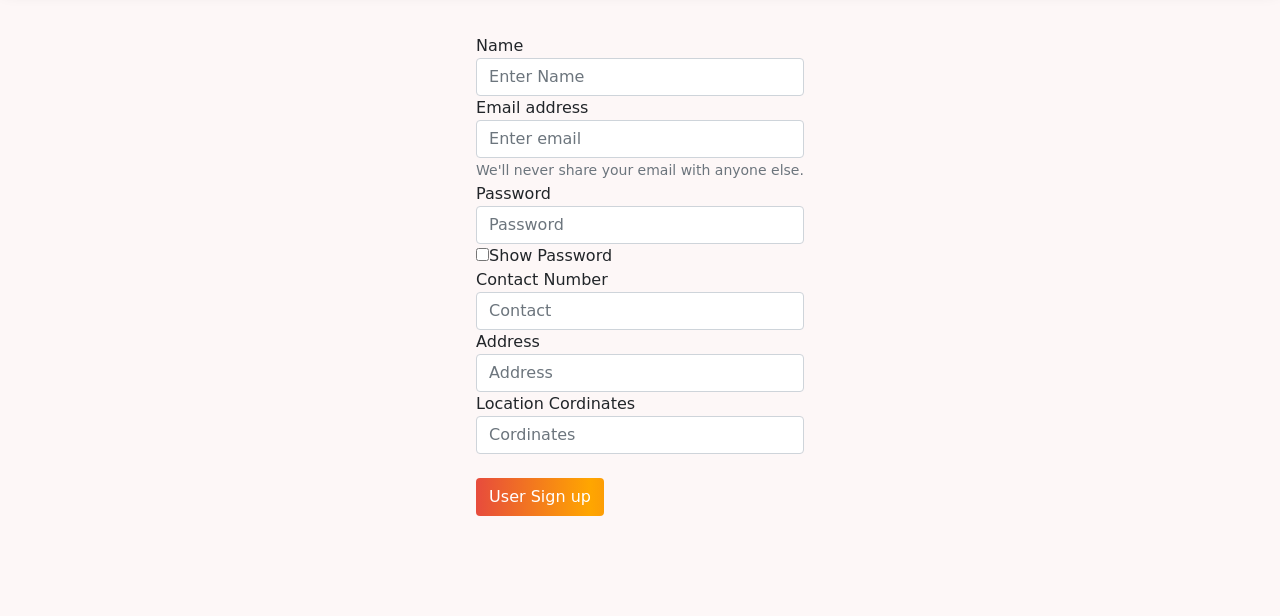
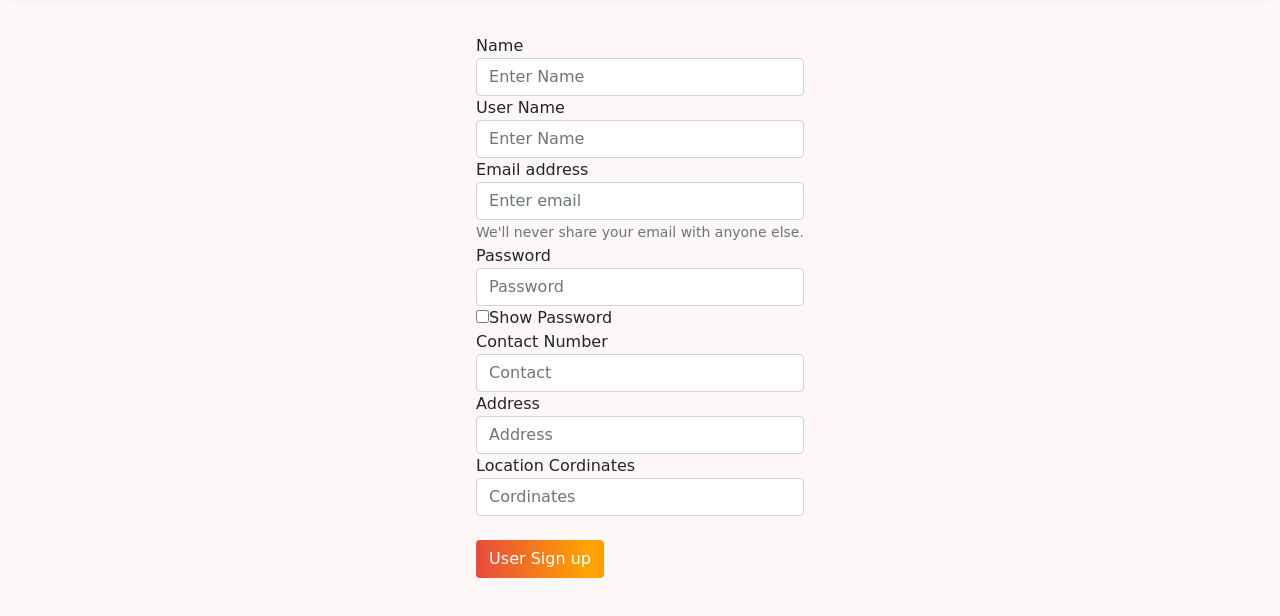
Before and after one commit to TanviRathore/Online-Medicare, a plain HTML site: page signup.html in a window 1280 px wide. Shown: the part 100-716 px from the top of the page. Drawn offline with nearby package versions, Linux system fonts and the light colour scheme.

Commit message:
username field added

```diff
--- a/signup.html
+++ b/signup.html
@@ -51,6 +51,11 @@
                   <input type="text" class="form-control" id="name" aria-describedby="name" placeholder="Enter Name" required>
                 </div>
                 <div class="form-group">
+                    <label for="name">User Name</label>
+                    <input type="text" class="form-control" id="name" aria-describedby="name" placeholder="Enter Name" required pattern="^[a-zA-Z0-9]([._-](?![._-])|[a-zA-Z0-9]){3,18}[a-zA-Z0-9]$"
+                    title="Must start with an alphanumeric characterfollow by a dot, hyphen, or underscore, and at least 5 or more characters">
+                  </div>
+                <div class="form-group">
                     <label for="exampleInputEmail1">Email address</label>
                     <input type="email" class="form-control" id="exampleInputEmail1" aria-describedby="emailHelp" placeholder="Enter email" required>
                     <small id="emailHelp" class="form-text text-muted">We'll never share your email with anyone else.</small>
```
